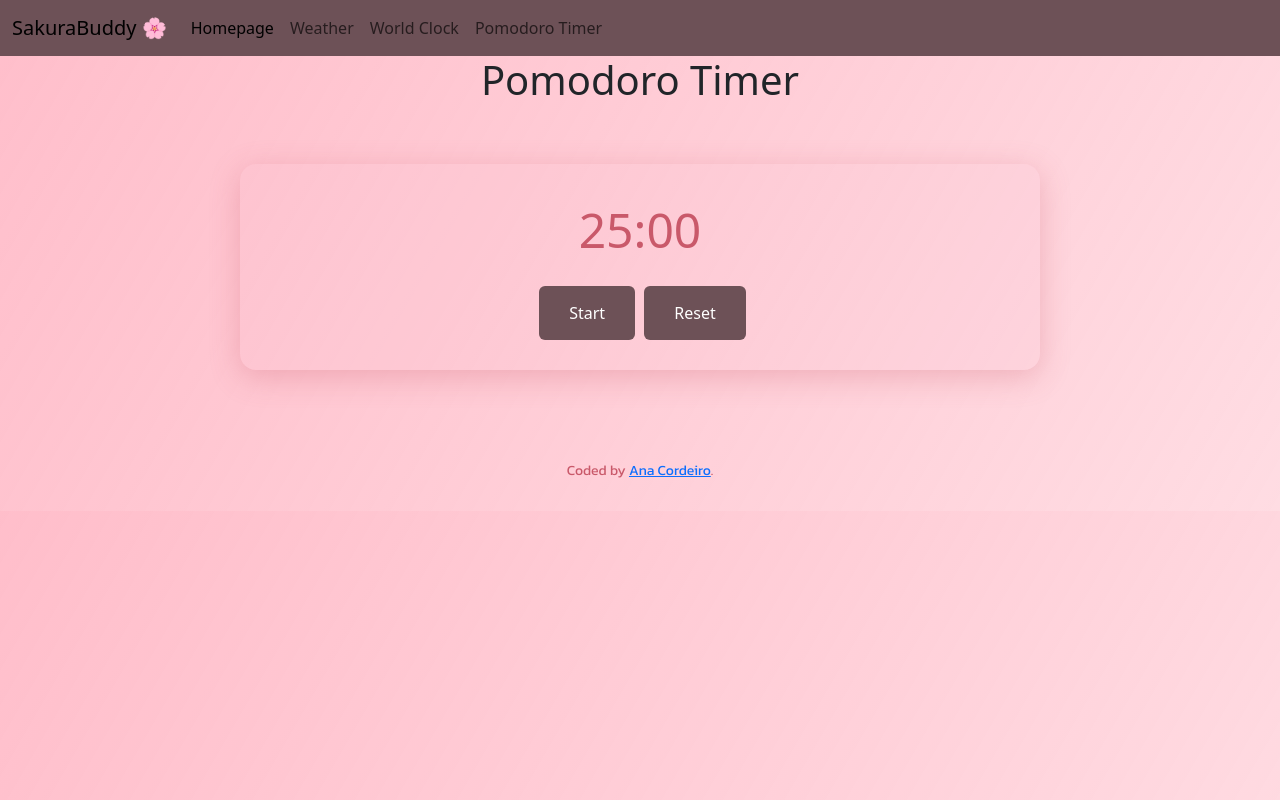
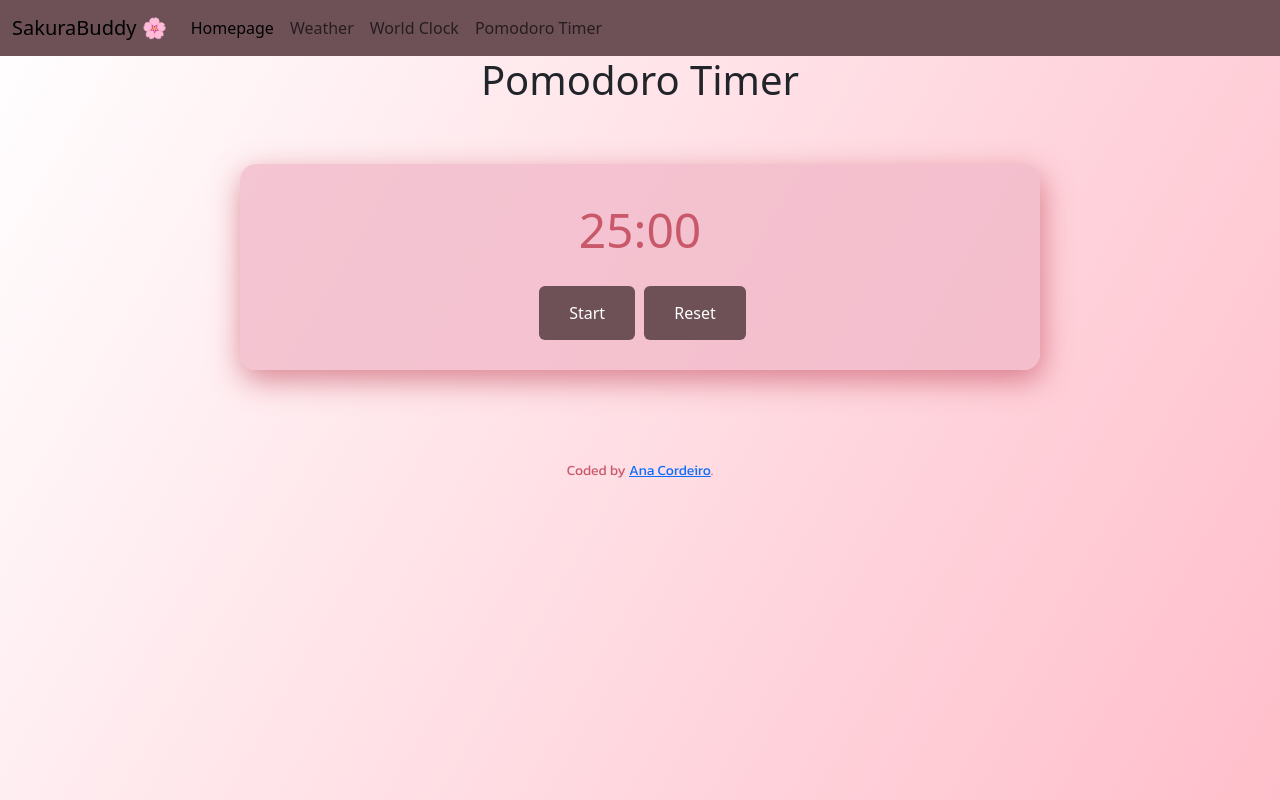
Before and after one commit to anah-cordeiro/sakura-buddy, a plain HTML site: page pomodoro.html in a window 1280 px wide. Drawn offline with nearby package versions, Linux system fonts and the light colour scheme; a web font is replaced by a local one.

Commit message:
More styling adjustments

```diff
--- a/pomodoro.html
+++ b/pomodoro.html
@@ -32,7 +32,7 @@
 </head>
 <body>
 <!--NavBar-->
-<nav class="navbar navbar-expand-lg navbar-light" style="background-color: var(--accent-color); color: white;">
+<nav class="navbar navbar-expand-lg navbar-light" style="background-color: rgb(109, 81, 87);">
     <div class="container-fluid">
       <a class="navbar-brand" href="/index.html">SakuraBuddy 🌸</a>
       <button class="navbar-toggler" type="button" data-bs-toggle="collapse" data-bs-target="#navbarNavAltMarkup" aria-controls="navbarNavAltMarkup" aria-expanded="false" aria-label="Toggle navigation">
--- a/style.css
+++ b/style.css
@@ -5,7 +5,7 @@
   }
 
 body {
-    background: linear-gradient(120deg, rgba(255, 183, 197, 0.9), rgba(255,197, 208,0.6));
+    background: linear-gradient(120deg, rgba(255,255, 255,0.7), rgba(255, 183, 197, 0.9)) fixed center;
     font-size: 16px;
 }
 
@@ -13,8 +13,8 @@ body {
     max-width: 800px;
     margin: 60px auto;
     padding: 30px;
-    background-color: rgba(242, 185, 202, 0.1);
-    box-shadow: rgba(201, 89, 106, 0.3) 0px 7px 30px 0px;
+    background-color: rgba(242, 185, 202, 0.8);
+    box-shadow: rgba(201, 89, 106, 0.7) 2px 10px 30px 0px;
     border-radius: 16px;
   }
 
```
